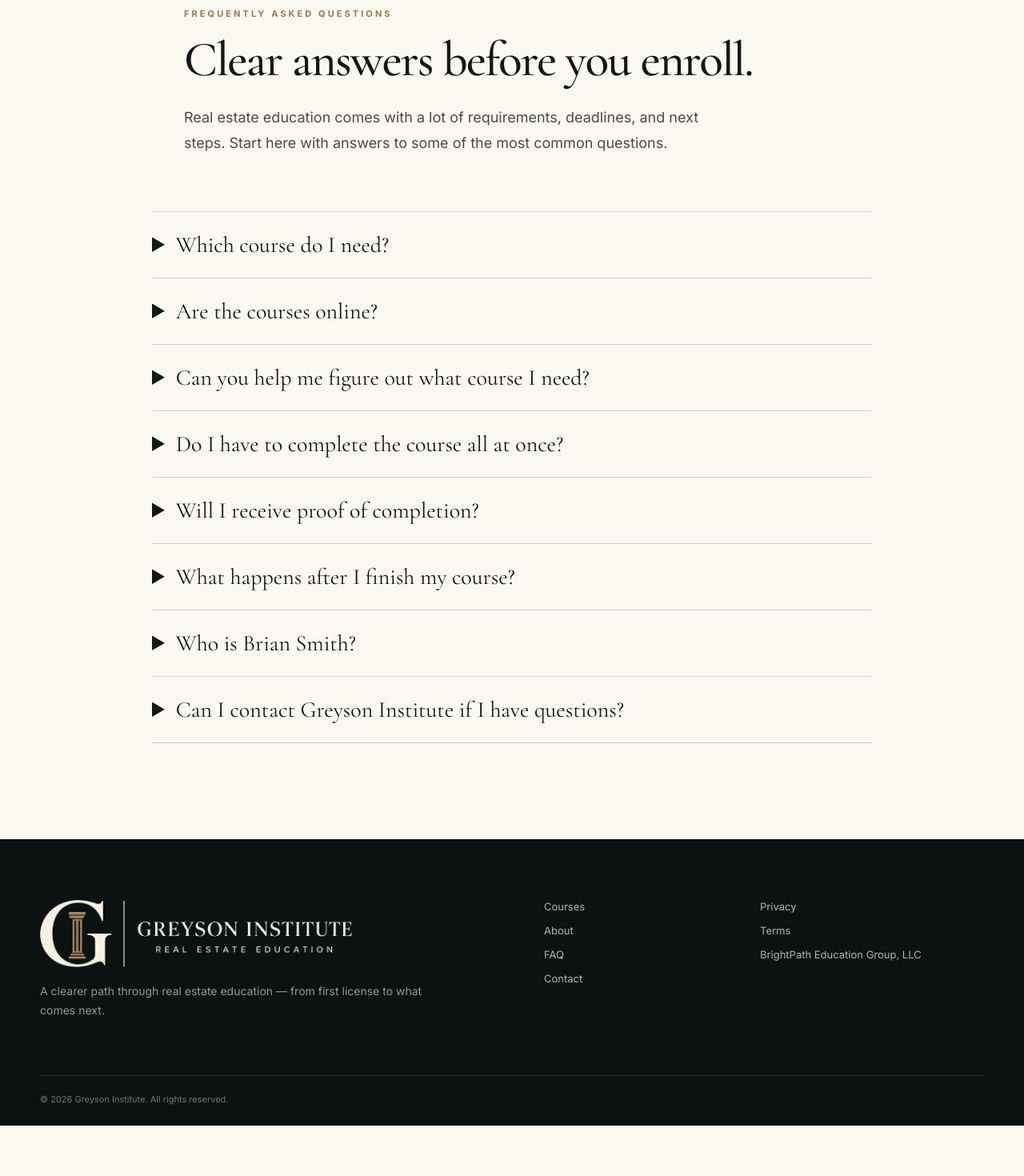
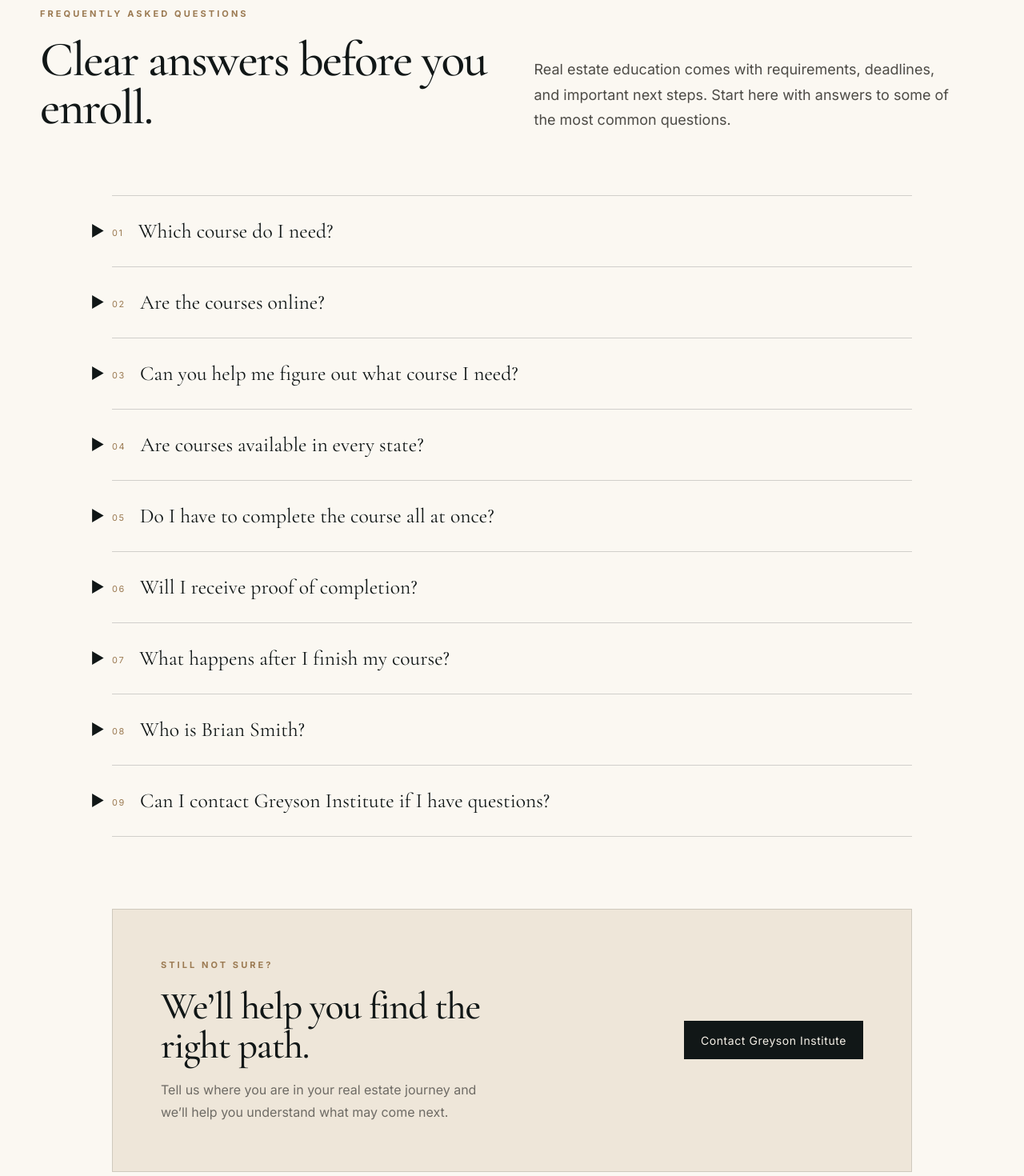
Before and after one commit to BrianLook/Greyson-Institute-Website, a Next.js app: page /faq in a window 1280 px wide. Shown: the part 220-1690 px from the top of the page at 80% size. Before the commit the page ends 1627 px from the top, so only its background shows below. Built offline with nearby package versions, Linux system fonts and the light colour scheme.

Commit message:
Redesign Greyson FAQ page

```diff
--- a/app/faq/page.tsx
+++ b/app/faq/page.tsx
@@ -1,66 +1,225 @@
 import type { Metadata } from "next";
+import Link from "next/link";
 
 export const metadata: Metadata = {
   title: "FAQ",
 };
 
 const faqs = [
-  [
-    "Which course do I need?",
-    "That depends on where you are in the licensing process. Greyson Institute is organized around the most common paths: getting licensed, completing post-license education, renewing your license, becoming a broker, reactivating a license, or preparing for an exam.",
-  ],
-  [
-    "Are the courses online?",
-    "Yes. Greyson Institute is designed around online real estate education so students can learn at their own pace and work through the material on a schedule that fits their life.",
-  ],
-  [
-    "Can you help me figure out what course I need?",
-    "Yes. If you are unsure which education requirement applies to you, contact Greyson Institute and we will help point you toward the appropriate course path.",
-  ],
-  [
-    "Do I have to complete the course all at once?",
-    "Online coursework is designed for flexible, self-paced learning. Specific course timing, completion requirements, and access periods will be listed on each course page.",
-  ],
-  [
-    "Will I receive proof of completion?",
-    "Completion documentation and any applicable reporting details will be explained clearly on each course page before enrollment.",
-  ],
-  [
-    "What happens after I finish my course?",
-    "That depends on the course you are taking. Some students may be preparing for a licensing exam, while others may be completing post-license, renewal, broker, or reactivation education. Greyson Institute will explain the next step for each course path.",
-  ],
-  [
-    "Who is Brian Smith?",
-    "Brian Smith is a Licensed Florida Real Estate Broker & Instructor and the founder of Greyson Institute. He has been licensed in real estate since 1997 and brings experience in sales, listings, buyer representation, brokerage operations, agent training, and real estate company ownership.",
-  ],
-  [
-    "Can I contact Greyson Institute if I have questions?",
-    "Yes. Greyson Institute is built around clear guidance and practical support, so students have a place to turn when they are unsure what comes next.",
-  ],
+  {
+    question: "Which course do I need?",
+    answer:
+      "That depends on where you are in your real estate journey. Greyson Institute is organized around the most common paths: getting licensed, completing post-license education, renewing your license, becoming a broker, reactivating a license, or preparing for an exam.",
+  },
+  {
+    question: "Are the courses online?",
+    answer:
+      "Yes. Greyson Institute is designed around online real estate education so students can learn at their own pace and work through the material on a schedule that fits their life.",
+  },
+  {
+    question: "Can you help me figure out what course I need?",
+    answer:
+      "Yes. If you are unsure which education requirement applies to you, Greyson Institute can help point you toward the appropriate course path and explain what to look for before enrolling.",
+  },
+  {
+    question: "Are courses available in every state?",
+    answer:
+      "Course availability and licensing requirements vary by state. Available states, course-specific requirements, provider information, and enrollment details will be clearly displayed before enrollment.",
+  },
+  {
+    question: "Do I have to complete the course all at once?",
+    answer:
+      "Online coursework is designed for flexible, self-paced learning. Specific course timing, completion requirements, and access periods will be listed on each course page.",
+  },
+  {
+    question: "Will I receive proof of completion?",
+    answer:
+      "Completion documentation and any applicable reporting details will be explained clearly on each course page before enrollment.",
+  },
+  {
+    question: "What happens after I finish my course?",
+    answer:
+      "That depends on the course you are taking. Some students may be preparing for a licensing exam, while others may be completing post-license, continuing education, broker, or reactivation requirements. Greyson Institute will explain the next step for each course path.",
+  },
+  {
+    question: "Who is Brian Smith?",
+    answer:
+      "Brian Smith is a Licensed Florida Real Estate Broker & Instructor and the Founder of Greyson Institute. He has been licensed in real estate since 1997 and brings experience in sales, listings, buyer representation, brokerage operations, agent training, and real estate company ownership.",
+  },
+  {
+    question: "Can I contact Greyson Institute if I have questions?",
+    answer:
+      "Yes. Greyson Institute is built around clear guidance and practical support, so students have a place to turn when they are unsure what comes next.",
+  },
 ];
 
 export default function FAQPage() {
   return (
-    <section className="page-hero">
-      <div className="container narrow">
+    <section
+      className="page-hero"
+      style={{
+        paddingBottom: "100px",
+      }}
+    >
+      <div
+        className="container"
+        style={{
+          marginBottom: "78px",
+        }}
+      >
         <p className="eyebrow">FREQUENTLY ASKED QUESTIONS</p>
 
-        <h1>Clear answers before you enroll.</h1>
+        <div
+          style={{
+            display: "grid",
+            gridTemplateColumns: "repeat(auto-fit, minmax(300px, 1fr))",
+            gap: "55px",
+            alignItems: "end",
+          }}
+        >
+          <h1
+            style={{
+              maxWidth: "700px",
+              marginBottom: 0,
+            }}
+          >
+            Clear answers before you enroll.
+          </h1>
 
-        <p className="page-lead">
-          Real estate education comes with a lot of requirements, deadlines,
-          and next steps. Start here with answers to some of the most common
-          questions.
-        </p>
+          <p
+            className="page-lead"
+            style={{
+              margin: 0,
+              maxWidth: "520px",
+            }}
+          >
+            Real estate education comes with requirements, deadlines, and
+            important next steps. Start here with answers to some of the most
+            common questions.
+          </p>
+        </div>
       </div>
 
-      <div className="container faq-list">
-        {faqs.map(([question, answer]) => (
-          <details key={question}>
-            <summary>{question}</summary>
-            <p>{answer}</p>
-          </details>
-        ))}
+      <div
+        className="container"
+        style={{
+          maxWidth: "1000px",
+        }}
+      >
+        <div
+          style={{
+            borderTop: "1px solid rgba(17, 23, 23, 0.18)",
+          }}
+        >
+          {faqs.map((faq, index) => (
+            <details
+              key={faq.question}
+              style={{
+                borderBottom: "1px solid rgba(17, 23, 23, 0.18)",
+                padding: "0",
+              }}
+            >
+              <summary
+                style={{
+                  cursor: "pointer",
+                  listStylePosition: "outside",
+                  padding: "28px 0",
+                  fontFamily: "var(--font-serif), Georgia, serif",
+                  fontSize: "clamp(1.35rem, 2vw, 1.75rem)",
+                  lineHeight: 1.25,
+                }}
+              >
+                <span
+                  style={{
+                    color: "#9b7a52",
+                    fontFamily: "var(--font-sans), Arial, sans-serif",
+                    fontSize: "0.68rem",
+                    letterSpacing: "0.16em",
+                    marginRight: "18px",
+                    verticalAlign: "middle",
+                  }}
+                >
+                  {String(index + 1).padStart(2, "0")}
+                </span>
+
+                {faq.question}
+              </summary>
+
+              <div
+                style={{
+                  padding: "0 0 30px 43px",
+                }}
+              >
+                <p
+                  style={{
+                    maxWidth: "760px",
+                    margin: 0,
+                    color: "#6e6b65",
+                    fontSize: "0.97rem",
+                    lineHeight: 1.8,
+                  }}
+                >
+                  {faq.answer}
+                </p>
+              </div>
+            </details>
+          ))}
+        </div>
+      </div>
+
+      <div
+        className="container"
+        style={{
+          marginTop: "90px",
+          maxWidth: "1000px",
+        }}
+      >
+        <div
+          style={{
+            background: "#eee6d9",
+            border: "1px solid rgba(17, 23, 23, 0.14)",
+            padding: "clamp(34px, 5vw, 60px)",
+            display: "grid",
+            gridTemplateColumns: "repeat(auto-fit, minmax(260px, 1fr))",
+            gap: "35px",
+            alignItems: "center",
+          }}
+        >
+          <div>
+            <p className="eyebrow">STILL NOT SURE?</p>
+
+            <h2
+              style={{
+                fontSize: "clamp(2rem, 4vw, 3rem)",
+                marginBottom: "12px",
+              }}
+            >
+              We’ll help you find the right path.
+            </h2>
+
+            <p
+              style={{
+                color: "#6e6b65",
+                marginBottom: 0,
+              }}
+            >
+              Tell us where you are in your real estate journey and we’ll help
+              you understand what may come next.
+            </p>
+          </div>
+
+          <div
+            style={{
+              display: "flex",
+              justifyContent: "flex-end",
+              alignItems: "center",
+            }}
+          >
+            <Link className="button" href="/contact">
+              Contact Greyson Institute
+            </Link>
+          </div>
+        </div>
       </div>
     </section>
   );
```
